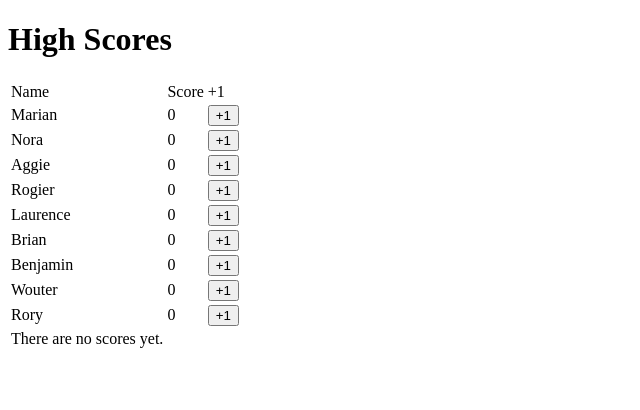
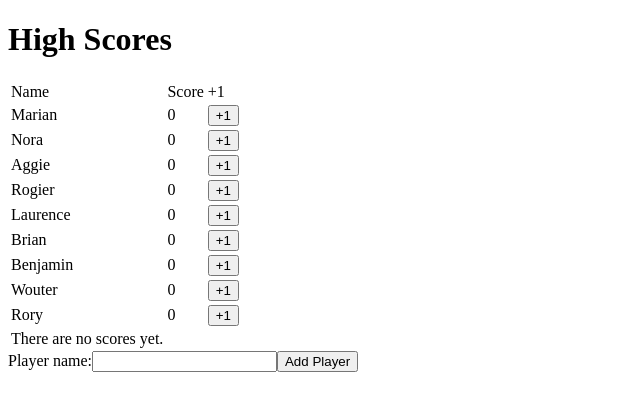
Before and after one commit to marianbuchly/reactcount, a React app: page / in a window 1280 px wide. Shown: the top 410 px of the page, without its empty margins (0-640 px from the left). Built offline with nearby package versions, Linux system fonts and the light colour scheme.

Commit message:
add player component added

```diff
--- /dev/null
+++ b/src/AddPlayer.js
@@ -0,0 +1,24 @@
+import React from 'react'
+
+class AddPlayer extends React.Component{
+
+  onSubmit(event){
+      event.preventDefault();
+      var playerName = this.refs.playerInput.value;
+      this.props.onSubmit(playerName);
+  }
+
+
+
+  render() {
+    return (
+      <form onSubmit={this.onSubmit.bind(this)}>
+          <label>Player name:</label>
+          <input ref="playerInput"/>
+          <button>Add Player</button>
+        </form>
+        );
+      }
+}
+
+export default AddPlayer;
--- a/src/Counter.js
+++ b/src/Counter.js
@@ -10,7 +10,7 @@ class Counter extends React.Component {
     };
 }
 
-plusOne() {
+  plusOne() {
     this.setState({
         count: this.state.count + 1
     });
--- a/src/ScoreBoard.js
+++ b/src/ScoreBoard.js
@@ -1,5 +1,6 @@
 import React from 'react';
 import Player from './Player';
+import AddPlayer from './AddPlayer';
 
 class ScoreBoard extends React.Component {
   constructor(){
@@ -47,8 +48,17 @@ class ScoreBoard extends React.Component {
              onChange={this.onChangeScore.bind(this)} />;
      }
 
+  onAddPlayer(username){
+         var newPlayer = { name: username, score: 0 };
+         var newPlayers = this.state.players.concat(newPlayer);
+         this.setState({
+             players: newPlayers
+         });
+     }
+
     render() {
         return (
+          <div>
             <table>
                 <thead>
                   <tr>
@@ -65,8 +75,9 @@ class ScoreBoard extends React.Component {
                   <td>{this.state.message}</td>
                   </tr>
                 </tfoot>
-
           </table>
+            <AddPlayer onSubmit={this.onAddPlayer.bind(this)} />
+        </div>
 
         );
     }
```
Lines whose indentation alone changed are shown as unchanged.
